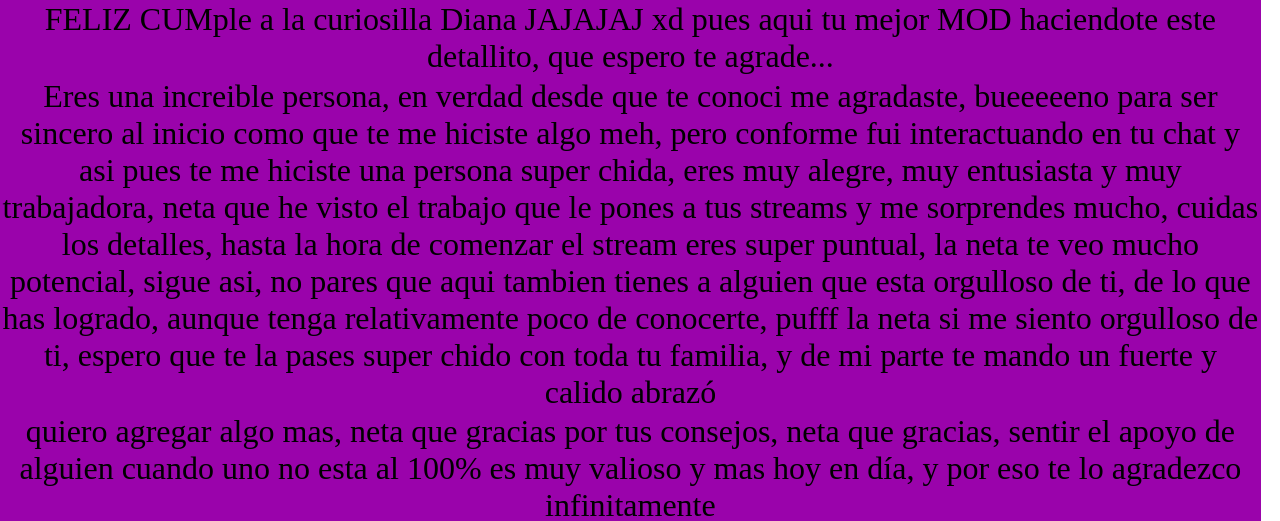
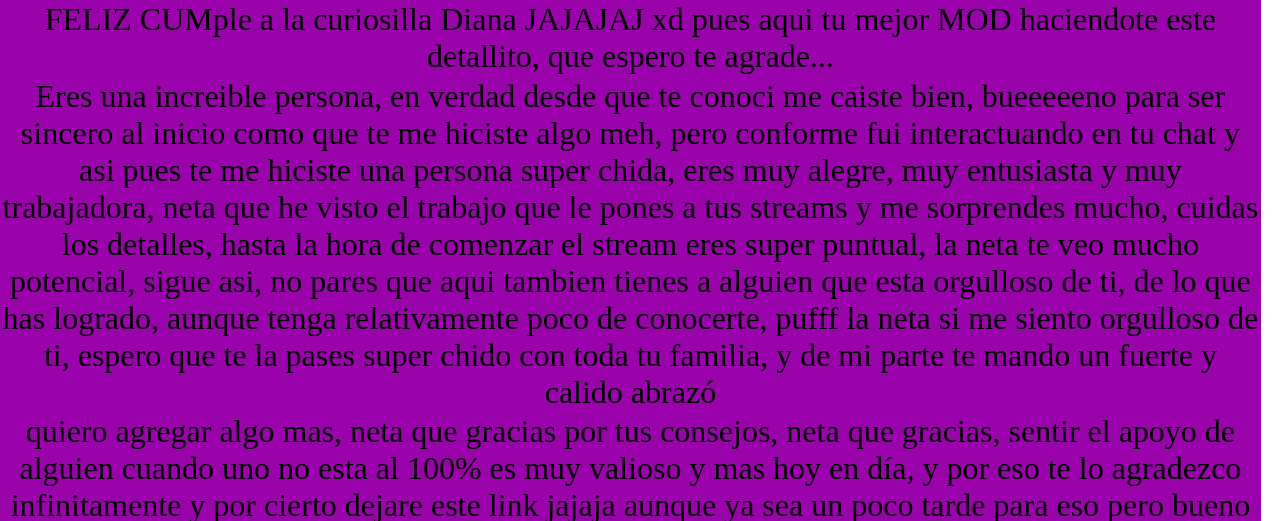
Before and after one commit to yisusman117/Ale, a plain HTML site: page index.html in a window 1280 px wide. Shown: the top 521 px of the page. Drawn offline with Linux system fonts and the light colour scheme.

Commit message:
Update index.html

```diff
--- a/index.html
+++ b/index.html
@@ -10,11 +10,11 @@
     <div class="contenedor">
     <p>FELIZ CUMple a la curiosilla Diana JAJAJAJ xd
     pues aqui tu mejor MOD haciendote este detallito, que espero te agrade...</P>
-    <p>Eres una increible persona, en verdad desde que te conoci me agradaste, bueeeeeno para ser sincero al inicio como que te me hiciste algo meh, pero conforme
+    <p>Eres una increible persona, en verdad desde que te conoci me caiste bien, bueeeeeno para ser sincero al inicio como que te me hiciste algo meh, pero conforme
     fui interactuando en tu chat y asi pues te me hiciste una persona super chida, eres muy alegre, muy entusiasta y muy trabajadora, neta que he visto el trabajo que le pones
     a tus streams y me sorprendes mucho, cuidas los detalles, hasta la hora de comenzar el stream eres super puntual, la neta te veo mucho potencial, sigue asi, no pares que aqui tambien tienes
     a alguien que esta orgulloso de ti, de lo que has logrado, aunque tenga relativamente poco de conocerte, pufff la neta si me siento orgulloso de ti, espero que te la pases super chido con toda tu familia, y de mi parte te mando un fuerte y calido abrazó </p>
-    <p>quiero agregar algo mas, neta que gracias por tus consejos, neta que gracias, sentir el apoyo de alguien cuando uno no esta al 100% es muy valioso y mas hoy en día, y por eso te lo agradezco infinitamente</p>
+    <p>quiero agregar algo mas, neta que gracias por tus consejos, neta que gracias, sentir el apoyo de alguien cuando uno no esta al 100% es muy valioso y mas hoy en día, y por eso te lo agradezco infinitamente y por cierto dejare este link jajaja aunque ya sea un poco tarde para eso pero bueno me vale :v https://codepen.io/jesus-pi-on/pen/ZEZKmJE</p>
         <p>¿te puedo seguir molestando? :v </p>
     <button id="yesBtn">si</button>
     <button id="noBtn">no</button>
```
